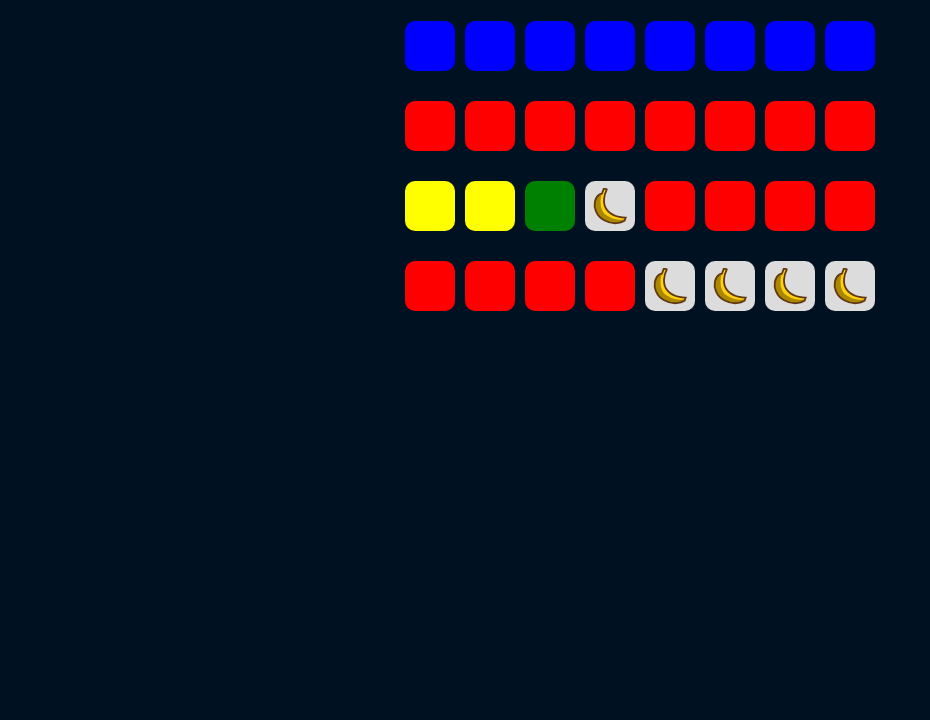
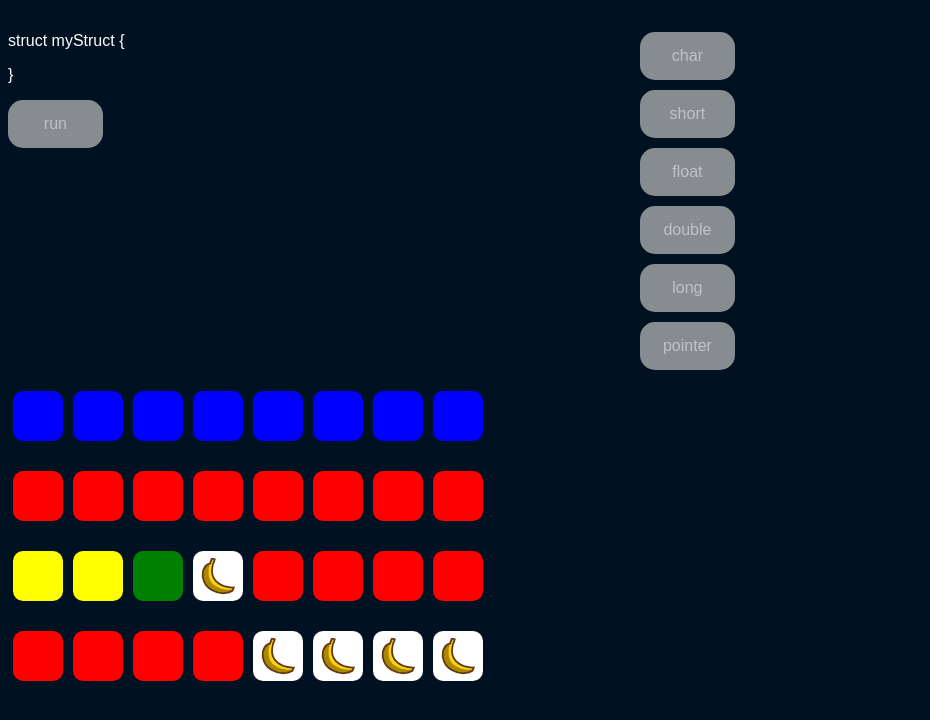
Before and after one commit to BananaBoilermakeX/PaddingSplit, a React (Vite) app: page / in a window 1280 px wide. Shown: the top 720 px of the page, without its empty margins (0-930 px from the left). Built offline with nearby package versions, Linux system fonts and the light colour scheme.

Commit message:
lot of stuff

```diff
--- a/package.json
+++ b/package.json
@@ -10,8 +10,12 @@
   },
   "dependencies": {
     "react": "^18.2.0",
+    "react-beautiful-dnd": "^13.1.1",
     "react-dom": "^18.2.0",
-    "react-router-dom": "^6.4.3"
+    "react-router-dom": "^6.4.3",
+    "styled-components": "^5.3.6",
+    "uuid": "^9.0.0",
+    "uuidv4": "^6.2.13"
   },
   "devDependencies": {
     "@types/react": "^18.0.17",
--- a/src/index.css
+++ b/src/index.css
@@ -0,0 +1,83 @@
+* {
+  font-family: Arial, Helvetica, sans-serif;
+  color: white;
+}
+
+button {
+  background-color: #b5b5b5;
+  border: none;
+  padding-top:15px;
+  padding-bottom:15px;
+  color: white;
+  text-align: center;
+  text-decoration: none;
+  display: block;
+  font-size: 16px;
+  width: 15%;
+  border-radius: 15px;
+  margin-bottom: 10px;
+  opacity: 0.75;
+  transition: 0.3s;
+  cursor: pointer;
+}
+
+button:hover {opacity: 1}
+
+button:active {
+  box-shadow: 0 5px #666;
+  transform: translateY(5px);
+}
+
+.col {
+  float: left;
+  width: 50%;
+}
+
+ul {
+  padding-left: 0;
+}
+
+li {
+  list-style: none;
+  -webkit-user-select: none; /* Safari */
+  -moz-user-select: none; /* Firefox */
+  -ms-user-select: none; /* IE10+/Edge */
+  user-select: none;
+}
+
+.list_item {
+  padding: 10px;
+  margin: 10px;
+  width: 30%;
+  text-align: center;
+  background-color: black;
+  border-radius: 10px;
+  transition: all 0.6s;
+}
+
+.listRemove {
+  padding: 0;
+  width: 0;
+  height: 0;
+  display: inline-block;
+  color: white;
+  opacity: 1;
+  padding-right: 25px;
+  float: right;
+}
+
+li.removedItem {
+  animation: removed-item-animation .6s cubic-bezier(.55,-0.04,.91,.94) forwards;
+}
+
+@keyframes removed-item-animation {
+  from {
+      opacity: 1;
+      transform: scale(1);
+  }
+
+  to {
+      opacity: 0;
+      transform: scale(0);
+  }
+}
--- a/src/pages/index.jsx
+++ b/src/pages/index.jsx
@@ -1,7 +1,83 @@
 import {Visualizer} from "./visualizer.jsx"
+import React, { Component } from 'react';
+import { useEffect, useState } from "react";
+import { DragDropContext, Droppable, Draggable } from "react-beautiful-dnd";
 
 export function Index() {
+  const [list, setList] = React.useState([]);
+  const [data, setData] = React.useState('');
+  let counter = 0;
+
+  const dataTypes = [ {type: "char", id: "0"}, {type: "short", id: "0"}, {type: "float", id: "0"}, {type: "double", id: "0"}, {type: "long", id: "0"}, {type: "pointer", id: "0"}];
+
+  useEffect(() => {
+    if (!data) {
+      return;
+    }
+    const newList = list.concat(data);
+    setList(newList);
+  }, [data]);
+
+  function handleOnDragEnd(result) {
+    if (!result.destination) {
+      return;
+    }
+    const items = Array.from(list);
+    const [reorderedItem] = items.splice(result.source.index, 1);
+    items.splice(result.destination.index, 0, reorderedItem);
+
+    setList(items);
+  }
+
+  const deleteById = id => {
+    setList(oldValues => {
+      return oldValues.filter(d => d.id != id);
+    })
+  }
+
   return <div>
+  <div class = "col">
+    <p>struct myStruct {"{"}</p>
+
+    <DragDropContext onDragEnd={handleOnDragEnd}>
+    <Droppable droppableId="allData">
+    {(provided) => (
+    <ul {...provided.droppableProps} ref = {provided.innerRef}>
+    {list.map((d, index) => (
+      <Draggable key = {d.id} draggableId = {d.id} index = {index}>
+        {(provided) => (
+          <li id = {d.id} class = "list_item" {...provided.draggableProps} {...provided.dragHandleProps} ref = {provided.innerRef}>
+            {d.type} <button class = "listRemove" onClick={() => {deleteById(d.id);}}>x</button>
+          </li>
+        )}
+      </Draggable>
+    ))}
+    {provided.placeholder}
+    </ul>
+    )}
+    </Droppable>
+    </DragDropContext>
+
+    <p>{"}"}</p>
+
+    <button>run</button>
+  </div>
+
+  <div class = "col">
+    <ul>
+    {dataTypes.map(d => (
+      <li>
+        <button type="button" onClick={() => {
+          counter++;
+          d = {type: d.type, id: d.type+counter}
+          setData(d);
+        }}>
+          {d.type}
+        </button>
+      </li>
+    ))}
+    </ul>
+  </div>
     <Visualizer/>
   </div>;
 }
--- a/src/pages/visualizer.css
+++ b/src/pages/visualizer.css
@@ -1,6 +1,5 @@
 * {
   background-color: rgb(0, 17, 33);
-  text-align: center;
 }
 .square {
   width: 50px;
@@ -14,13 +13,9 @@
 .square_img {
   width: 50px;
   height: 50px;
-  background-color: rgb(220, 220, 220);
+  background-color: rgb(255, 255, 255);
   background-image: url("../assets/single.svg");
   border-radius: 10px;
   display: inline-block;
   margin: 5px;
 }
-
-ul {
-  padding-left: 0;
-}
--- a/src/pages/visualizer.jsx
+++ b/src/pages/visualizer.jsx
@@ -1,4 +1,3 @@
-import { useEffect } from "react";
 import "./visualizer.css";
 
 export function Visualizer() {
```
Also changed, not shown: 1 other file (tests, documents, lock files or other folders).
